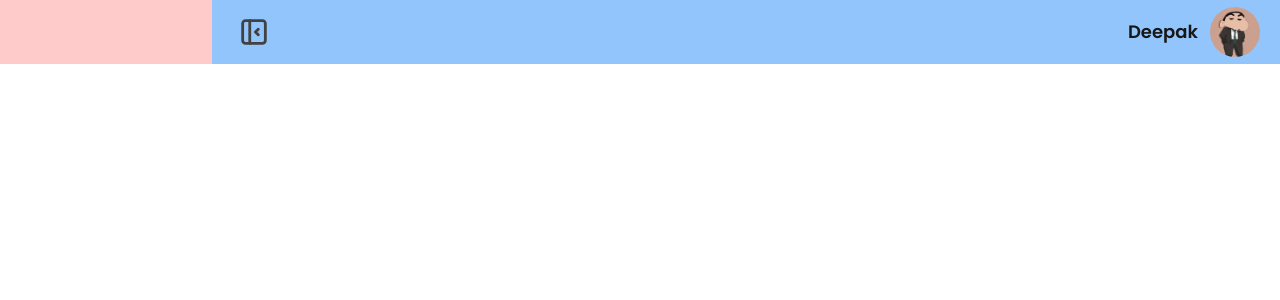
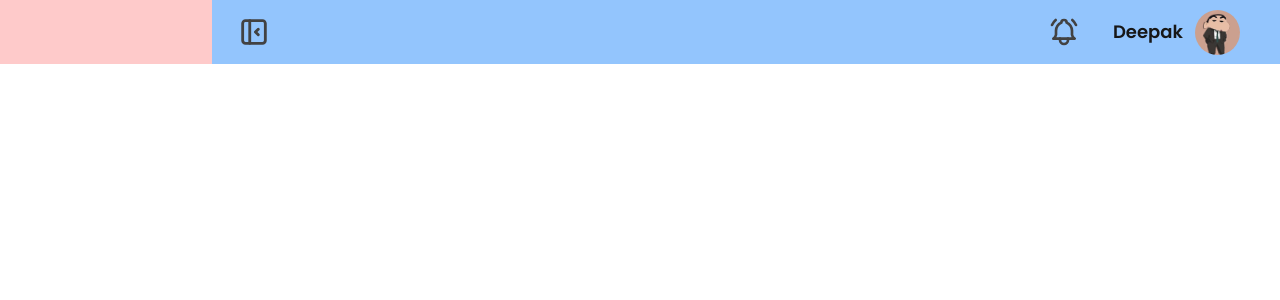
Before and after one commit to deepakdey412/Hospital-Management-System, a React (Create React App) app in the folder FRONTEND/hms-frontend/: page / in a window 1280 px wide. Shown: the top 300 px of the page. Built offline with nearby package versions, Linux system fonts and the light colour scheme.

Commit message:
Adjust Profile iconn

```diff
--- a/FRONTEND/hms-frontend/src/Components/Header/Header.tsx
+++ b/FRONTEND/hms-frontend/src/Components/Header/Header.tsx
@@ -1,17 +1,22 @@
-import { ActionIcon } from '@mantine/core'
-import {  IconLayoutSidebarLeftCollapse } from '@tabler/icons-react'
-import React from 'react'
-import ProfileMenu from './ProfileMenu'
+import { ActionIcon } from "@mantine/core";
+import { IconBellRinging, IconLayoutSidebarLeftCollapse } from "@tabler/icons-react";
+import React from "react";
+import ProfileMenu from "./ProfileMenu";
 
 const Header = () => {
   return (
-    <div  className='w-full h-16 bg-blue-300 flex justify-between px-5 items-center'>
-       <ActionIcon color="dark" size="xl" variant="transparent">
-      <IconLayoutSidebarLeftCollapse size={34}/>
-    </ActionIcon>
-    <ProfileMenu></ProfileMenu>
+    <div className="w-full h-16 bg-blue-300 flex justify-between px-5 items-center">
+      <ActionIcon color="dark" size="xl" variant="transparent">
+        <IconLayoutSidebarLeftCollapse size={34} />
+      </ActionIcon>
+      <div className="flex gap-8 items-center mr-5">
+      <ActionIcon color="dark" size="lg" variant="transparent">
+        <IconBellRinging size={34} />
+      </ActionIcon>
+      <ProfileMenu></ProfileMenu>
+      </div>
     </div>
-  )
-}
+  );
+};
 
-export default Header
+export default Header;
--- a/FRONTEND/hms-frontend/src/Components/Header/ProfileMenu.tsx
+++ b/FRONTEND/hms-frontend/src/Components/Header/ProfileMenu.tsx
@@ -16,7 +16,7 @@ function ProfileMenu() {
           <span className="font-semibold text-lg text-neutral-900">
             Deepak
           </span>
-          <Avatar variant="filled" src="avatar.png" size={50} alt="it's me" />
+          <Avatar variant="filled" src="avatar.png" size={45} alt="it's me" />
         </div>
       </Menu.Target>
 
```
